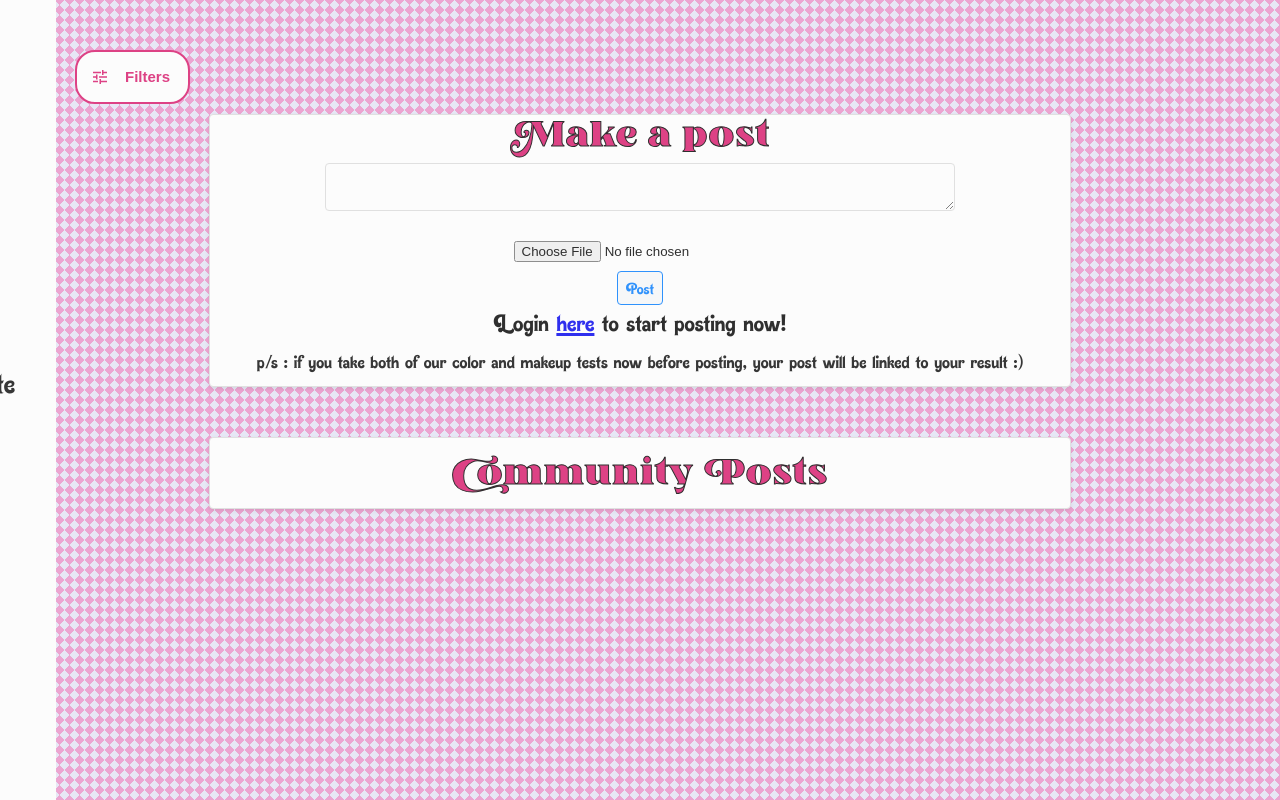
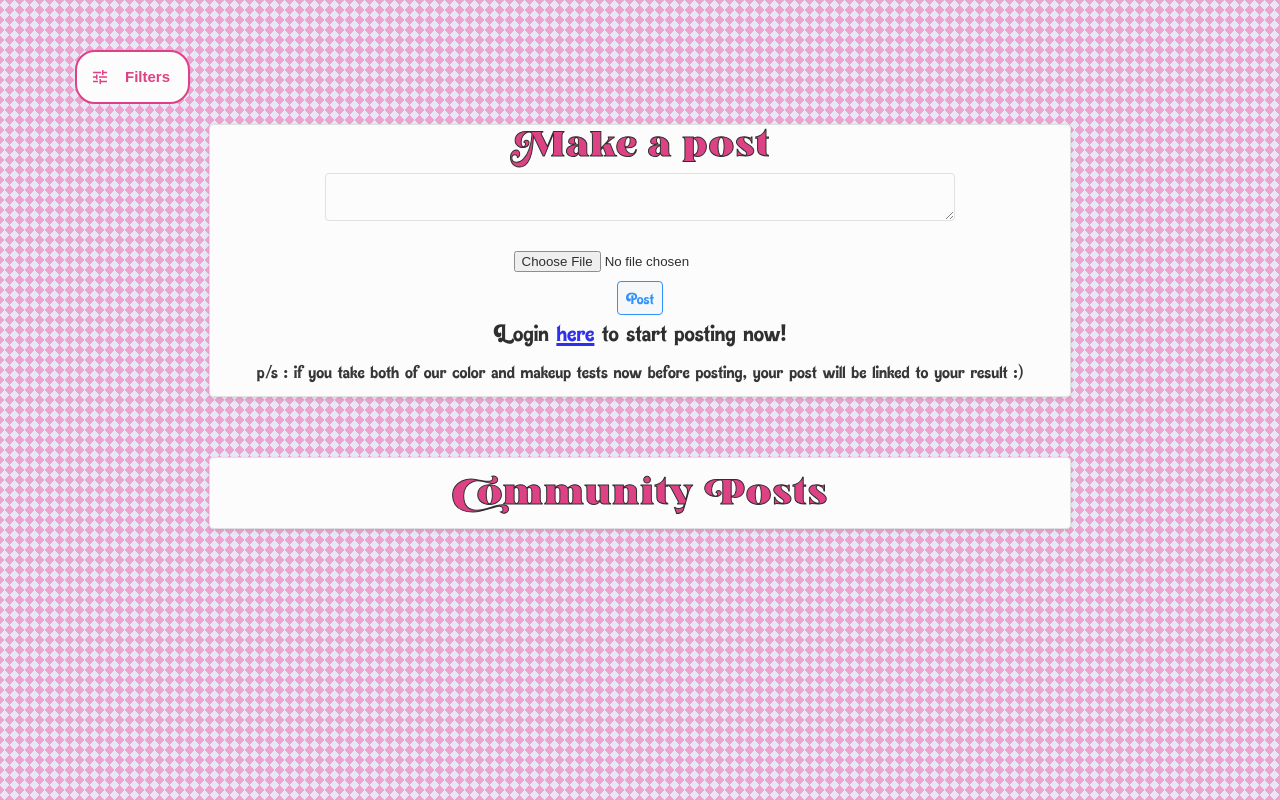
Before and after one commit to afiqahaunie/ColorMakeupAnalysis, a Flask app: page /community in a window 1280 px wide. Shown: the part 110-910 px from the top of the page. Run offline with Flask 3, Linux system fonts and the light colour scheme; data that the repository does not hold is empty.

Commit message:
update css

```diff
--- a/website/static/community_page.css
+++ b/website/static/community_page.css
@@ -56,6 +56,7 @@ body {
     flex-wrap: wrap; /* Allow wrapping */
     gap: 20px; /* Gap between items */
     justify-content: center;
+    align-items: center;
     width: 100%;
 }
 
@@ -65,7 +66,7 @@ body {
     width: 100%;
     background-color: #ffffff;
     max-width: 400px;
-    margin: 10px;
+    margin: 20px auto;
     justify-content: center;
     align-items: center;
     border: 1px solid #ddd;
@@ -176,9 +177,6 @@ h3{
         justify-content: space-between;
     }
 
-    .sidebar {
-        width: 20%;
-    }
 
     .community-container, .post_container {
         width: 75%;
@@ -203,7 +201,7 @@ h3{
     }
 
     .sidebar{
-        position: fixed;
+        position: absolute;
         height: 100vh;
         width: 200px;
         top: 0;
--- a/website/templates/community_page.html
+++ b/website/templates/community_page.html
@@ -6,7 +6,7 @@
 
 <section class="Community-post">
     <div class="container-community">
-        <div class="sidebar">
+        <div class="sidebar" id="sidebar">
             <i class="material-symbols-outlined" id="cancel-icon" onclick="toggleSidebar()">Cancel</i>
             <h2>Filter</h2>
             <h3>Visual Type</h3>
```
